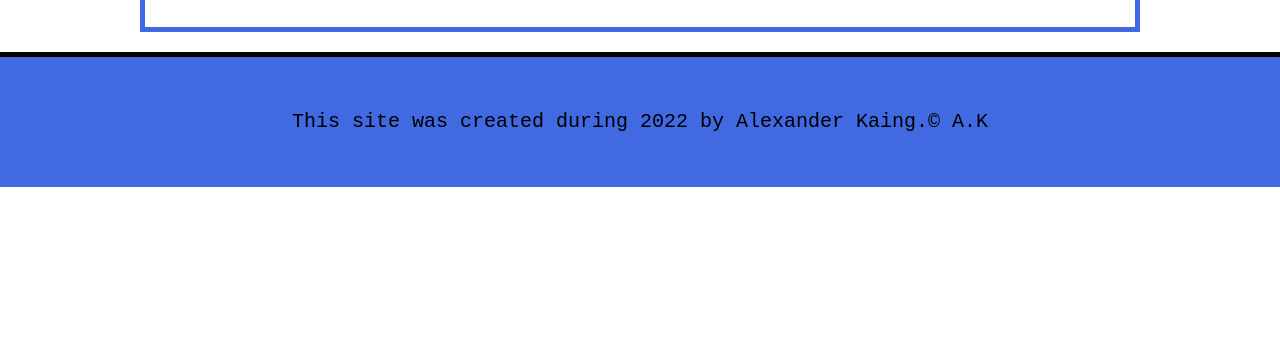
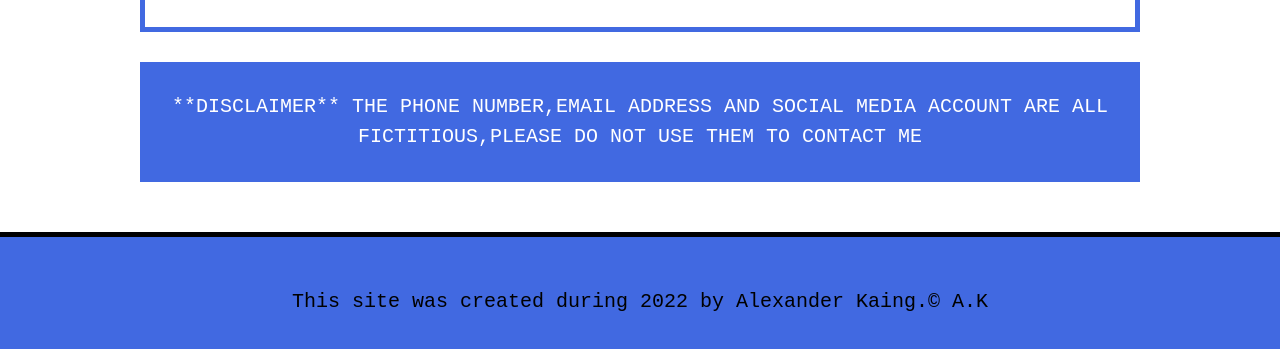
Before and after one commit to kepapen/Kevin, a plain HTML site: page Contact Page.html in a window 1280 px wide. Shown: the part 1521-1870 px from the top of the page. Before the commit the page ends 1708 px from the top, so only its background shows below. Drawn offline with Linux system fonts and the light colour scheme.

Commit message:
added to contact page

```diff
--- a/Contact Page.html
+++ b/Contact Page.html
@@ -52,6 +52,11 @@
 	<p>Instagram is another way of contacting me about, whether it be about the website or for personal reasons, you can also find some other stuff i've been up to!</p>
 	</div>
 
+	<div class="disclaimer">
+		<p>**DISCLAIMER** THE PHONE NUMBER,EMAIL ADDRESS AND SOCIAL MEDIA ACCOUNT ARE ALL FICTITIOUS,PLEASE DO NOT USE THEM TO CONTACT ME</p>
+	</div>
+
+
 
 
 </main>
--- a/css/index.css
+++ b/css/index.css
@@ -121,3 +121,11 @@ div.col{
     box-sizing: border-box;
     margin-top: 20px;
 }
+
+div.disclaimer{
+    background-color:royalblue;
+    padding: 10px;
+    margin: 30px 0px;
+    text-align: center;
+    color: white;
+}
```
